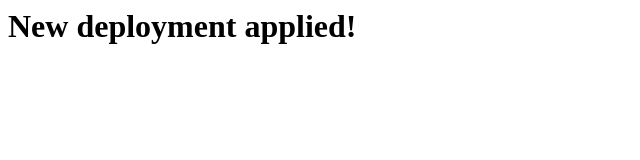
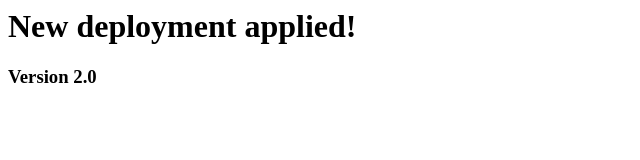
Before and after one commit to narendra-cloudthat/Myapp, a plain HTML site: page index.html in a window 1280 px wide. Shown: the whole page, without its empty margins (0-640 px from the left). Drawn offline with Linux system fonts and the light colour scheme.

Commit message:
New Changes

```diff
--- a/index.html
+++ b/index.html
@@ -1,3 +1,4 @@
 <htlm>
 <h1>New deployment applied!</h1>
+<h3>Version 2.0</h3>
 </html>
```
